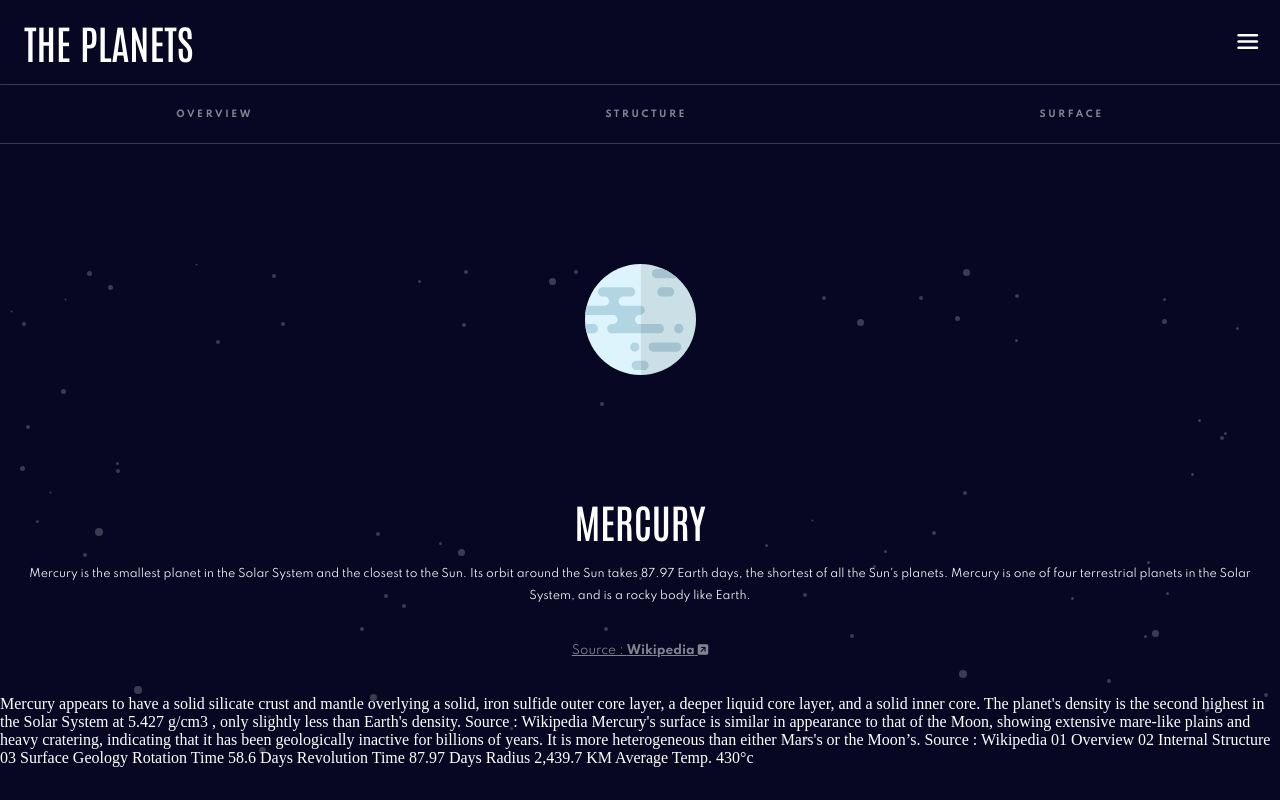
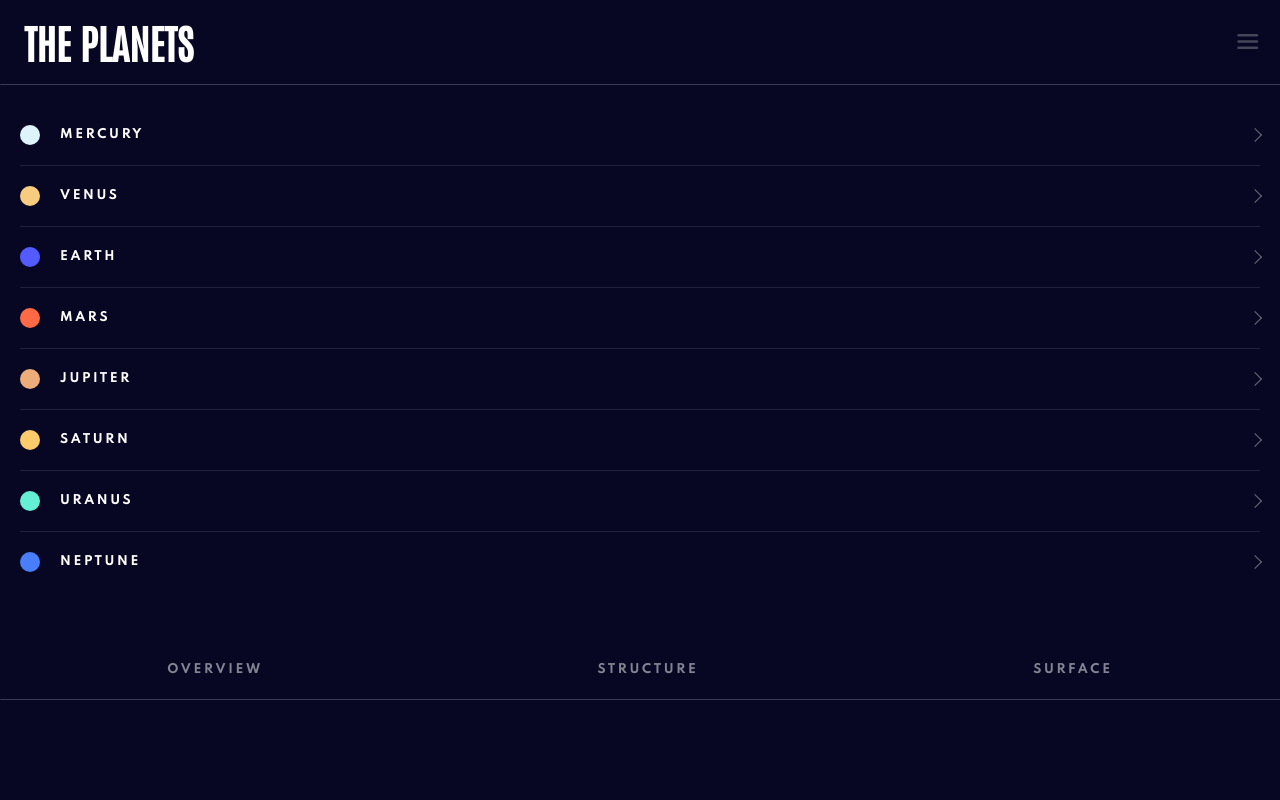
Before and after one commit to aviation4/planets, a plain HTML site: page index.html in a window 1280 px wide. Both pictures are taken after a click on the link 1247 px from the left and 42 px from the top of the page. Shown: the top 800 px of the page. Drawn offline with Linux system fonts and the light colour scheme.

Commit message:
css files and naming reearranged

```diff
--- /dev/null
+++ b/css/hamburger.css
@@ -0,0 +1,66 @@
+.hamburger__buttonClass {
+  color: white;
+  transform: scaleX(1.2);
+}
+
+.hamburger__buttonClass:hover {
+  opacity: 0.7;
+  transition: 200ms;
+}
+
+
+.hamburger__buttonClass--enabled {
+  opacity: 0.25;
+}
+
+
+.hamburger__content {
+  display: flex;
+  justify-content: space-between;
+  align-items: center;
+}
+
+
+.hamburer__planetName {
+  font-family: "Spartan", "sans-serif";
+  font-weight: 700;
+  font-size: 12px;
+  line-height: 2em;
+  letter-spacing: 2.6px;
+  color: white;
+}
+
+
+.hamburger__planet {
+  display: flex;
+  align-items: center;
+  text-decoration: none;
+  justify-content: space-between;
+}
+
+.hamburger__planet:first-of-type {
+  margin-top: 20px;
+}
+
+
+.hamburger__planet:last-of-type {
+  margin-bottom: 64px;
+}
+
+
+.hamburger__colorCircle {
+  width: 20px;
+  height: 20px;
+  margin: 20px;
+}
+
+
+.hamburger__path {
+  width: 10px;
+	height: 10px;
+  border-top: 1px solid white;
+  border-right: 1px solid white;
+  transform: rotate(45deg);
+  margin-right: 20px;
+  opacity: 0.4;
+}
--- /dev/null
+++ b/css/main.css
@@ -0,0 +1,4 @@
+@import "./styles.css";
+@import "./topNav.css";
+@import "./secondaryNav.css";
+@import "./hamburger.css";
--- /dev/null
+++ b/css/secondaryNav.css
@@ -0,0 +1,29 @@
+.secondaryNav {
+  display: flex;
+  justify-content: space-around;
+  margin: 17px 0;
+}
+
+.secondaryNav__header {
+  padding: 20px 5px;
+  color: white;
+  text-decoration: none;
+  font-size: 9px;
+  opacity: 0.5;
+  font-family: "Spartan", "sans-serif";
+  font-weight: 700;
+  font-size: 12px;
+  line-height: 2em;
+  letter-spacing: 2.6px;
+}
+
+.secondaryNav__header:hover {
+  transition: 200ms all;
+  opacity: 1;
+    border-bottom: 4px solid #419EBB;
+}
+
+.secondaryNav__header--enabled {
+  transition: 200ms all;
+  border-bottom: 4px solid #419EBB;
+}
--- /dev/null
+++ b/css/styles.css
@@ -0,0 +1,81 @@
+*,
+*::before,
+*::after {
+  box-sizing: border-box;
+  padding: 0;
+  margin: 0;
+}
+
+
+body {
+  background-color: #070724;
+  color: white;
+}
+
+
+
+
+hr {
+  opacity: 0.2;
+  border-top: 1px solid white;
+  border-bottom: none;
+
+}
+
+main {
+  background-image: url(./assets/background-stars.svg);
+}
+
+
+h4 {
+  font-family: "Spartan", "sans-serif";
+  font-weight: 700;
+  font-size: 11px;
+  line-height: 2.27em;
+  letter-spacing: 1em;
+}
+
+.title {
+  font-family: "Antonio", "sans-serif";
+  font-size: 40px;
+  line-height: 1.3em;
+}
+
+
+
+
+
+.planet-icon {
+  display: block;
+  height: 111px;
+  margin: 15vh auto;
+  text-align: center;
+}
+
+.main-section__title {
+  text-align: center;
+  margin-bottom: 16px;
+  font-family: "Antonio", "sans-serif";
+  font-size: 40px;
+  font-weight: normal;
+  line-height: 1.3em;
+}
+
+.main-section__paragraph {
+  font-family: "Spartan", "sans-serif";
+  font-weight: normal;
+  font-size: 11px;
+  line-height: 2em;
+  text-align: center;
+  margin-bottom: 32px;
+}
+
+.main-section__paragraph--source {
+  font-size: 12px;
+  opacity: 0.5;
+  text-decoration: underline;
+}
+
+.main-section {
+  margin: 28px 24px;
+}
--- /dev/null
+++ b/css/topnav.css
@@ -0,0 +1,18 @@
+.topNav {
+  display: flex;
+  justify-content: space-between;
+  align-items: center;
+  margin: 16px 24px;
+}
+
+
+.topNav__hamburger {
+  display: none;
+}
+
+
+.topNav__hamburger hr {
+  margin-left: 20px;
+  margin-right: 20px;
+  opacity: 0.1;
+}
--- a/index.html
+++ b/index.html
@@ -5,7 +5,7 @@
   <meta name="viewport" content="width=device-width, initial-scale=1.0">
 
   <link rel="icon" type="image/png" sizes="32x32" href="./assets/favicon-32x32.png">
-  <link rel="stylesheet" href="./styles.css">
+  <link rel="stylesheet" href="./css/main.css">
 
   <link rel="preconnect" href="https://fonts.googleapis.com">
   <link rel="preconnect" href="https://fonts.gstatic.com" crossorigin>
@@ -16,113 +16,113 @@
 
 </head>
 <body>
-  <nav class="topnav">
+  <nav class="topNav">
     <h1 class="title">THE PLANETS</h1>
     <a id="hamburger__button">
-      <i class="fa-solid fa-bars fa-lg"></i>
+      <i class="fa-solid fa-bars fa-lg hamburger__buttonClass"></i>
     </a>
   </nav>
   <hr>
-  <div id="hamburger__menu" class="topnav__hamburger">
+  <div id="hamburger__menu" class="topNav__hamburger">
 
     <a href="#" class="hamburger__planet">
-      <div class="planet__container">
-        <svg class="planet__circle">
+      <div class="hamburger__content">
+        <svg class="hamburger__colorCircle">
           <circle cx="10" cy="10" r="10" fill="#DEF4FC"></circle>
         </svg>
-        <h3>MERCURY</h3>
+        <h3 class="hamburer__planetName">MERCURY</h3>
       </div>
-      <div class="path"></div>
+      <div class="hamburger__path"></div>
     </a>
     <hr>
 
     <a href="#" class="hamburger__planet">
-      <div class="planet__container">
-        <svg class="planet__circle">
+      <div class="hamburger__content">
+        <svg class="hamburger__colorCircle">
           <circle cx="10" cy="10" r="10" fill="#F7CC7F"></circle>
         </svg>
-        <h3>VENUS</h3>
+        <h3 class="hamburer__planetName">VENUS</h3>
       </div>
-      <div class="path"></div>
+      <div class="hamburger__path"></div>
     </a>
     <hr>
 
 
     <a href="#" class="hamburger__planet">
-      <div class="planet__container">
-        <svg class="planet__circle">
+      <div class="hamburger__content">
+        <svg class="hamburger__colorCircle">
           <circle cx="10" cy="10" r="10" fill="#545BFE"></circle>
         </svg>
-        <h3>EARTH</h3>
+        <h3 class="hamburer__planetName">EARTH</h3>
       </div>
-      <div class="path"></div>
+      <div class="hamburger__path"></div>
     </a>
     <hr>
 
 
     <a href="#" class="hamburger__planet">
-      <div class="planet__container">
-        <svg class="planet__circle">
+      <div class="hamburger__content">
+        <svg class="hamburger__colorCircle">
           <circle cx="10" cy="10" r="10" fill="#FF6A45"></circle>
         </svg>
-        <h3>MARS</h3>
+        <h3 class="hamburer__planetName">MARS</h3>
       </div>
-      <div class="path"></div>
+      <div class="hamburger__path"></div>
     </a>
     <hr>
 
 
     <a href="#" class="hamburger__planet">
-      <div class="planet__container">
-        <svg class="planet__circle">
+      <div class="hamburger__content">
+        <svg class="hamburger__colorCircle">
           <circle cx="10" cy="10" r="10" fill="#ECAD7A"></circle>
         </svg>
-        <h3>JUPITER</h3>
+        <h3 class="hamburer__planetName">JUPITER</h3>
       </div>
-      <div class="path"></div>
+      <div class="hamburger__path"></div>
     </a>
     <hr>
 
 
     <a href="#" class="hamburger__planet">
-      <div class="planet__container">
-        <svg class="planet__circle">
+      <div class="hamburger__content">
+        <svg class="hamburger__colorCircle">
           <circle cx="10" cy="10" r="10" fill="#FCCB6B"></circle>
         </svg>
-        <h3>SATURN</h3>
+        <h3 class="hamburer__planetName">SATURN</h3>
       </div>
-      <div class="path"></div>
+      <div class="hamburger__path"></div>
     </a>
     <hr>
 
 
     <a href="#" class="hamburger__planet">
-      <div class="planet__container">
-        <svg class="planet__circle">
+      <div class="hamburger__content">
+        <svg class="hamburger__colorCircle">
           <circle cx="10" cy="10" r="10" fill="#65F0D5"></circle>
         </svg>
-        <h3>URANUS</h3>
+        <h3 class="hamburer__planetName">URANUS</h3>
       </div>
-      <div class="path"></div>
+      <div class="hamburger__path"></div>
     </a>
     <hr>
 
 
     <a href="#" class="hamburger__planet">
-      <div class="planet__container">
-        <svg class="planet__circle">
+      <div class="hamburger__content">
+        <svg class="hamburger__colorCircle">
           <circle cx="10" cy="10" r="10" fill="#497EFA"></circle>
         </svg>
-        <h3>NEPTUNE</h3>
+        <h3 class="hamburer__planetName">NEPTUNE</h3>
       </div>
-      <div class="path"></div>
+      <div class="hamburger__path"></div>
     </a>
 
   </div>
-  <nav class="secondarynav">
-    <h3><a href="#" class="secondarynav__header">OVERVIEW</a></h3>
-    <h3><a href="#" class="secondarynav__header">STRUCTURE</a></h3>
-    <h3><a href="#" class="secondarynav__header">SURFACE</a></h3>
+  <nav class="secondaryNav">
+    <h3><a href="#" class="secondaryNav__header">OVERVIEW</a></h3>
+    <h3><a href="#" class="secondaryNav__header">STRUCTURE</a></h3>
+    <h3><a href="#" class="secondaryNav__header">SURFACE</a></h3>
   </nav>
   <hr>
   <main>
--- a/index.js
+++ b/index.js
@@ -3,11 +3,11 @@ const hamburgerMenu = document.getElementById("hamburger__menu");
 
 const toggleHamburgerMenu = () => {
 
-  if (hamburgerButton.classList.includes("fa-bars--enabled")){
-    hamburgerButton.classList.remove("fa-bars--enabled");
+  if (hamburgerButton.classList.contains("hamburger__buttonClass--enabled")){
+    hamburgerButton.classList.remove("hamburger__buttonClass--enabled");
     hamburgerMenu.style.display = "none";
   } else {
-    hamburgerButton.classList.add("fa-bars--enabled");
+    hamburgerButton.classList.add("hamburger__buttonClass--enabled");
     hamburgerMenu.style.display = "block";
   }
 
--- a/styles.css
+++ /dev/null
@@ -1,182 +0,0 @@
-*,
-*::before,
-*::after {
-  box-sizing: border-box;
-  padding: 0;
-  margin: 0;
-}
-
-.topnav {
-  display: flex;
-  justify-content: space-between;
-  align-items: center;
-  margin: 16px 24px;
-}
-
-.topnav__hamburger {
-  display: none;
-}
-
-.secondarynav {
-  display: flex;
-  justify-content: space-around;
-  margin: 17px 0;
-}
-
-.secondarynav__header {
-  padding: 20px 5px;
-  color: white;
-  text-decoration: none;
-  font-size: 9px;
-  opacity: 0.5;
-}
-
-.secondarynav__header:hover {
-  transition: 200ms all;
-  opacity: 1;
-    border-bottom: 4px solid #419EBB;
-}
-
-.secondarynav__header--enabled {
-  transition: 200ms all;
-  border-bottom: 4px solid #419EBB;
-}
-
-.fa-bars {
-  color: white;
-  transform: scaleX(1.2);
-}
-
-.fa-bars--enabled {
-  opacity: 0.25;
-}
-
-.hamburger__planet {
-  display: flex;
-  align-items: center;
-  text-decoration: none;
-  justify-content: space-between;
-}
-
-.hamburger__planet:first-of-type {
-  margin-top: 20px;
-}
-
-.hamburger__planet:last-of-type {
-  margin-bottom: 64px;
-}
-
-.planet__circle {
-  width: 20px;
-  height: 20px;
-  margin: 20px;
-}
-
-body {
-  background-color: #070724;
-  color: white;
-}
-
-hr {
-  opacity: 0.2;
-  border-top: 1px solid white;
-  border-bottom: none;
-
-}
-
-.topnav__hamburger hr {
-  margin-left: 20px;
-  margin-right: 20px;
-  opacity: 0.1;
-}
-
-h1 {
-  font-family: "Antonio", "sans-serif";
-  font-size: 80px;
-  line-height: 1.2875em;
-  font-weight: normal;
-}
-
-
-h2 {
-  font-family: "Antonio", "sans-serif";
-  font-size: 40px;
-  font-weight: normal;
-  line-height: 1.3em;
-  //letter-spacing: -1.5em;
-}
-
-
-h3 {
-  font-family: "Spartan", "sans-serif";
-  font-weight: 700;
-  font-size: 12px;
-  line-height: 2em;
-  letter-spacing: 2.6px;
-  color: white;
-}
-
-h4 {
-  font-family: "Spartan", "sans-serif";
-  font-weight: 700;
-  font-size: 11px;
-  line-height: 2.27em;
-  letter-spacing: 1em;
-}
-
-.title {
-  font-family: "Antonio", "sans-serif";
-  font-size: 40px;
-  line-height: 1.3em;
-}
-
-.path {
-  width: 10px;
-	height: 10px;
-  border-top: 1px solid white;
-  border-right: 1px solid white;
-  transform: rotate(45deg);
-  margin-right: 20px;
-  opacity: 0.4;
-}
-
-.planet__container {
-  display: flex;
-  justify-content: space-between;
-  align-items: center;
-}
-
-.planet-icon {
-  display: block;
-  height: 111px;
-  margin: 15vh auto;
-  text-align: center;
-}
-
-.main-section__title {
-  text-align: center;
-  margin-bottom: 16px;
-}
-
-.main-section__paragraph {
-  font-family: "Spartan", "sans-serif";
-  font-weight: normal;
-  font-size: 11px;
-  line-height: 2em;
-  text-align: center;
-  margin-bottom: 32px;
-}
-
-.main-section__paragraph--source {
-  font-size: 12px;
-  opacity: 0.5;
-  text-decoration: underline;
-}
-
-.main-section {
-  margin: 28px 24px;
-}
-
-main {
-  background-image: url(./assets/background-stars.svg);
-}
```
